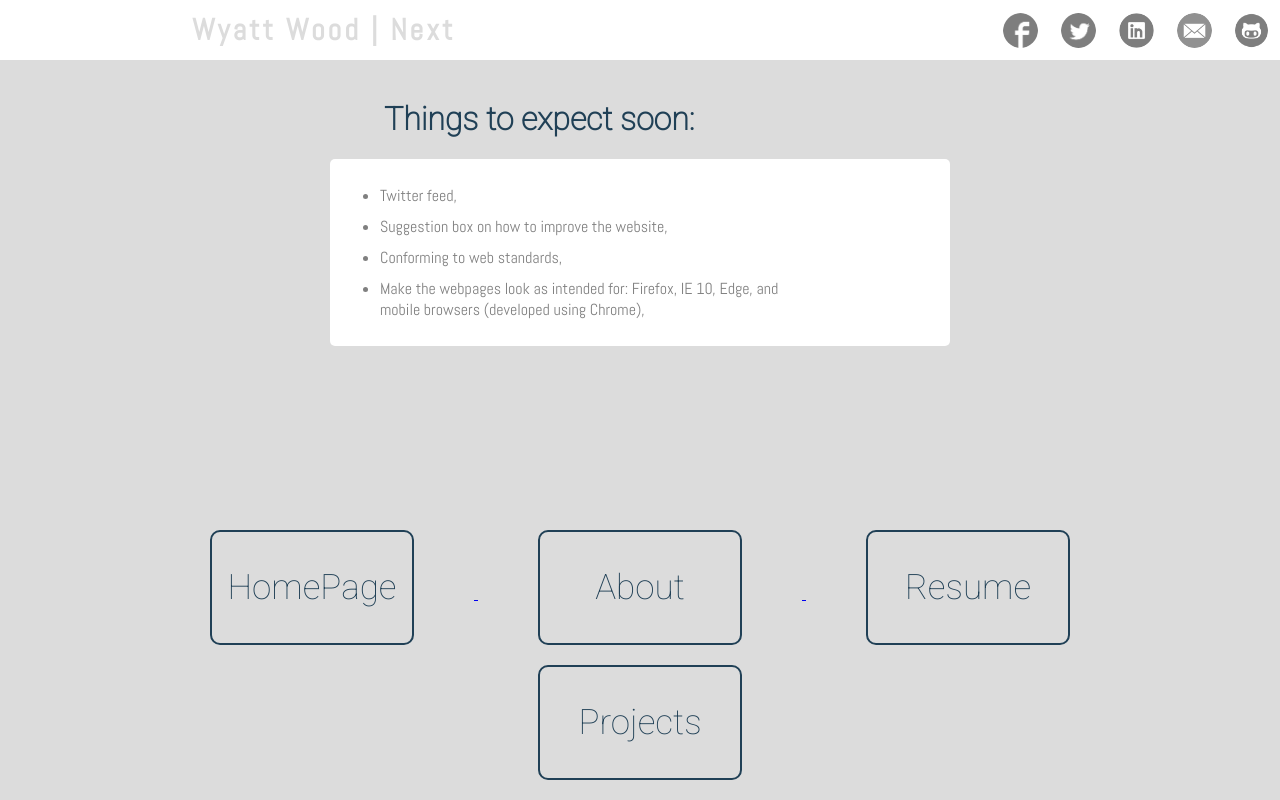
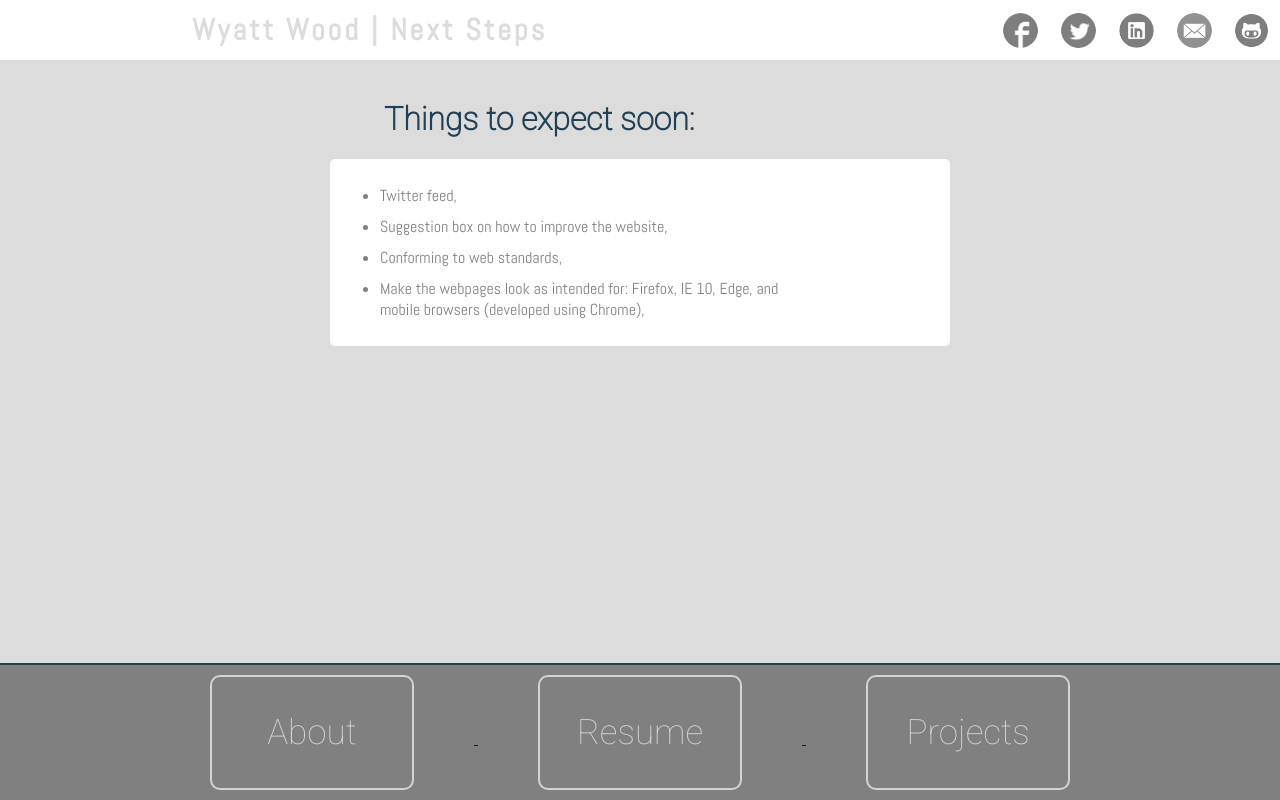
Before and after one commit to Wyatt-Wood/wyatt-wood.github.io, a plain HTML site: page HTML/next.html in a window 1280 px wide. Drawn offline with Linux system fonts and the light colour scheme.

Commit message:
Added download for resume, made name a link back to index.html and removed homepage button

```diff
--- a/CSS/styleabout.css
+++ b/CSS/styleabout.css
@@ -25,6 +25,11 @@ html{
 letter-spacing: 3px;
   color: #DCDCDC;
     display: inline-block;
+    text-decoration: none;
+}
+
+#name:hover{
+      opacity: 0.8;
 }
 
 .logo {
@@ -84,7 +89,7 @@ letter-spacing: 3px;
 
 /*Portfolio*/
 .portfolioContainer{
-    border: 2px solid #204056;
+    border: 2px solid lightgrey;
     border-radius: 10px;
     display: inline-block;
     margin-top: 10px;
@@ -99,6 +104,7 @@ letter-spacing: 3px;
     text-decoration: none;
     color: #204056;
     font-family: Roboto;
+    color: lightgray;
 }
 
 .portfolioContainer:hover{
@@ -107,7 +113,9 @@ letter-spacing: 3px;
 
 #linkContainer{
     text-align: center;
-    position: absolute;
+    background-color: grey;
+    border-top: 2px solid #204056;
+        position: absolute;
+    bottom: 0px;
     width: 100%;
-    bottom: 10px;
 }
--- a/CSS/stylenext.css
+++ b/CSS/stylenext.css
@@ -22,6 +22,11 @@ html,body {
 letter-spacing: 3px;
   color: #DCDCDC;
     display: inline-block;
+    text-decoration: none;
+}
+
+#name:hover{
+      opacity: 0.8;
 }
 
 .logo {
@@ -91,7 +96,7 @@ h1{
 
 /*Portfolio*/
 .portfolioContainer{
-    border: 2px solid #204056;
+    border: 2px solid lightgrey;
     border-radius: 10px;
     display: inline-block;
     margin-top: 10px;
@@ -106,6 +111,7 @@ h1{
     text-decoration: none;
     color: #204056;
     font-family: Roboto;
+    color: lightgray;
 }
 
 .portfolioContainer:hover{
@@ -114,7 +120,9 @@ h1{
 
 #linkContainer{
     text-align: center;
+    background-color: grey;
+    border-top: 2px solid #204056;
     position: absolute;
+    bottom: 0px;
     width: 100%;
-    bottom: 10px;
 }
--- a/CSS/styleprojects.css
+++ b/CSS/styleprojects.css
@@ -26,6 +26,11 @@ html{
 letter-spacing: 3px;
   color: #DCDCDC;
     display: inline-block;
+    text-decoration: none;
+}
+
+#name:hover{
+      opacity: 0.8;
 }
 
 .logo {
@@ -132,7 +137,7 @@ a{
 
 /*Portfolio*/
 .portfolioContainer{
-    border: 2px solid #204056;
+    border: 2px solid lightgrey;
     border-radius: 10px;
     display: inline-block;
     margin-top: 10px;
@@ -147,6 +152,7 @@ a{
     text-decoration: none;
     color: #204056;
     font-family: Roboto;
+    color: lightgray;
 }
 
 .portfolioContainer:hover{
@@ -155,4 +161,6 @@ a{
 
 #linkContainer{
     text-align: center;
+    background-color: grey;
+    border-top: 2px solid #204056;
 }
--- a/HTML/next.html
+++ b/HTML/next.html
@@ -17,7 +17,11 @@
 <body>
 <div id = "mainContainer">
     <div id = "topBar">
-        <div id = "name"> <b> Wyatt Wood | Next</b> </div>
+         <a href = "../index.html" target = "_self">
+        <div id = "name">
+        <b> Wyatt Wood | Next Steps</b>
+         </div>
+            </a>
 
          <div id = "logoContainer">
             <!--Buttons-->
@@ -54,11 +58,6 @@
 
           <!--Container to hold About, Project, Construction, and Resume buttons-->
     <div id = "linkContainer">
-          <a href = "../index.html" target = "_self">
-            <div class = portfolioContainer>
-                <p class = "linkText">HomePage</p>
-            </div>
-        </a>
 
         <a href = "about.html" target = "_self">
             <div class = "portfolioContainer">
@@ -66,7 +65,7 @@
             </div>
         </a>
 
-        <a href="file:///C:\Users\Wyatt\Documents\Resume\Resume-Wyatt%20Wood.pdf" download = "WyattWood">
+         <a href="../Resume-WyattWood.pdf" download = "WyattWood">
             <div class = "portfolioContainer">
                 <p class = "linkText">Resume</p>
             </div>
```
Also changed, not shown: HTML/about.html (+6 -7 lines), HTML/projects.html (+6 -7 lines), index.html (+1 -1 lines), 1 other file.
